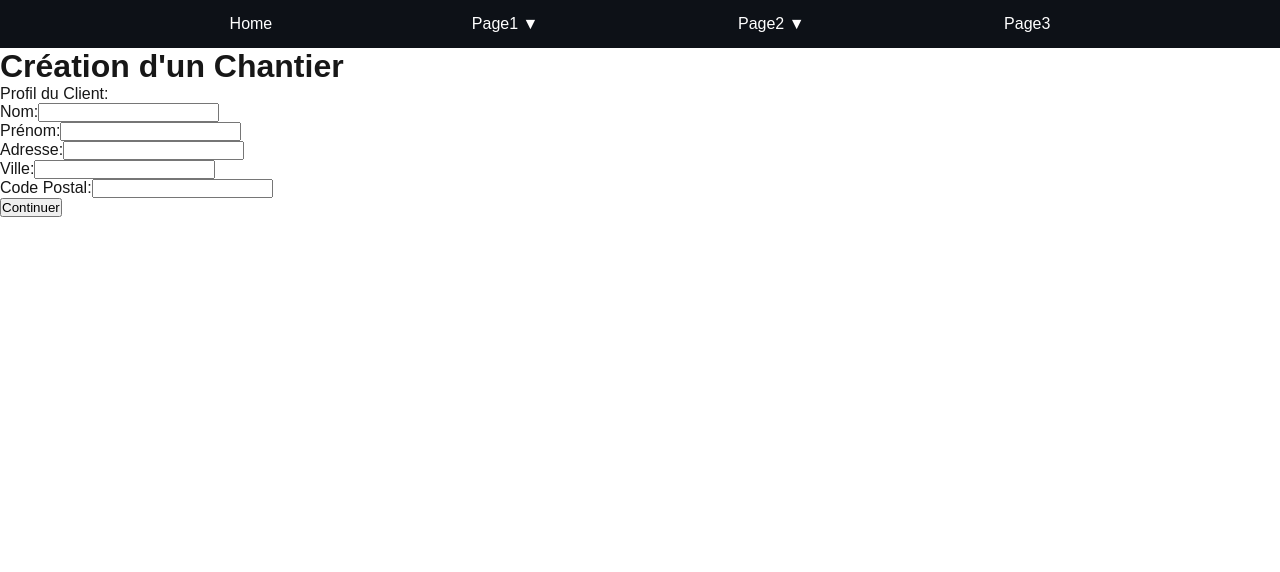
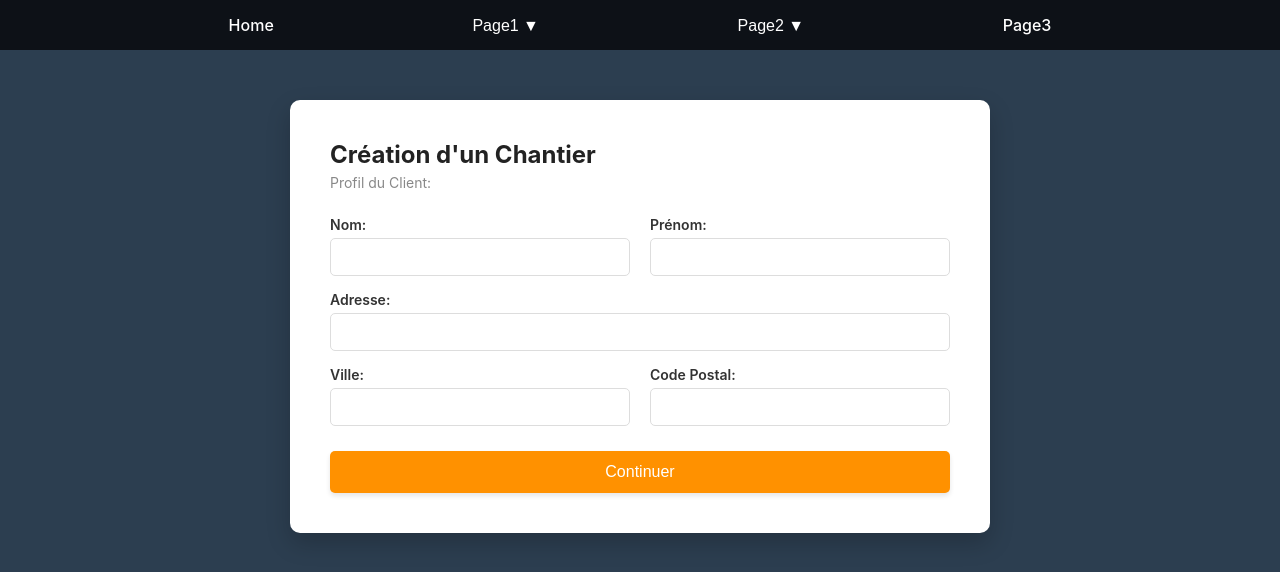
Before and after one commit to BaptisteCpt/SAE-4.01, a Next.js app in the folder sae3.01/: page /Creation-de-chantier in a window 1280 px wide. Shown: the top 572 px of the page. Built offline with nearby package versions, Linux system fonts and the light colour scheme.

Commit message:
CSS creation chantier

```diff
--- a/sae3.01/app/Creation-de-chantier/page.jsx
+++ b/sae3.01/app/Creation-de-chantier/page.jsx
@@ -1,7 +1,7 @@
 'use client'
 
 import React from 'react'
-import {useState} from 'react'
+import { useState } from 'react'
 import { useRouter } from 'next/navigation'
 import { useEffect } from 'react'
 import Nav from '../components/Nav'
@@ -12,13 +12,13 @@ export default function page() {
         <>
             {
                 <div>
-                <Nav/>
+                    <Nav />
+                    <div className="BulleDuFormulaire">
                         <h1>Création d'un Chantier</h1>
+                        <p>
+                            Profil du Client:
+                            </p>
                         <form>
-                    <label>
-                        Profil du Client:
-                    </label>
-                    <br />
                             <label>
                                 Nom:
                                 <input type="text" name="Nom" />
@@ -45,7 +45,8 @@ export default function page() {
                             </label>
                             <br />
                             <button type="submit">Continuer</button>
-                </form>
+                        </form >
+                    </div>
                 </div>
             }
         </>
--- a/sae3.01/app/css/accueil.css
+++ b/sae3.01/app/css/accueil.css
@@ -1,5 +1,5 @@
 #accueil_body {
-    background-color: #1d2329;
+    background-color: #21272c;
     display: flex;
     flex-direction: column;
     align-items: center;
--- a/sae3.01/app/css/creation_chantier.css
+++ b/sae3.01/app/css/creation_chantier.css
@@ -0,0 +1,99 @@
+/* 1. Le fond général de la page (Gris foncé) */
+body {
+    background-color: #2c3e50; /* Couleur sombre de l'image */
+    font-family: -apple-system, BlinkMacSystemFont, "Segoe UI", Roboto, sans-serif;
+    /* On ne met pas de flex ici pour ne pas gêner la Nav */
+  }
+
+  /* 2. La carte blanche (La Bulle) */
+  .BulleDuFormulaire {
+    background-color: white;
+    max-width: 700px;         /* Largeur limitée */
+    margin: 50px auto;        /* 50px en haut/bas, et AUTO pour centrer horizontalement */
+    padding: 40px;
+    border-radius: 10px;      /* Coins arrondis */
+    box-shadow: 0 10px 25px rgba(0, 0, 0, 0.2); /* Ombre portée */
+  }
+
+  /* Titres */
+  .BulleDuFormulaire h1 {
+    margin-top: 0;
+    margin-bottom: 5px;
+    font-size: 24px;
+    color: #222;
+  }
+
+  .BulleDuFormulaire p {
+    color: #888;
+    font-size: 14px;
+    margin-bottom: 25px;
+    margin-top: 0;
+  }
+
+  /* 3. MISE EN PAGE : On transforme le form en grille */
+  .BulleDuFormulaire form {
+    display: grid;
+    grid-template-columns: 1fr 1fr; /* 2 colonnes égales */
+    column-gap: 20px;               /* Espace horizontal */
+    row-gap: 15px;                  /* Espace vertical */
+  }
+
+  /* 4. IMPORTANT : On cache les balises <br> de ton code React */
+  .BulleDuFormulaire form br {
+    display: none;
+  }
+
+  /* Style des labels (Texte + Input) */
+  .BulleDuFormulaire label {
+    display: flex;
+    flex-direction: column; /* Le texte au-dessus de l'input */
+    font-size: 14px;
+    font-weight: 600;
+    color: #333;
+    gap: 5px; /* Espace entre le texte "Nom" et la case */
+  }
+
+  /* 5. LES EXCEPTIONS (Ciblage sans changer le React) */
+
+  /* L'adresse est le 3ème label, on veut qu'elle prenne toute la largeur */
+  .BulleDuFormulaire label:nth-of-type(3) {
+    grid-column: 1 / -1;
+  }
+
+  /* Le bouton doit aussi prendre toute la largeur */
+  .BulleDuFormulaire button {
+    grid-column: 1 / -1;
+  }
+
+  /* Style des champs de saisie */
+  .BulleDuFormulaire input {
+    padding: 10px 12px;
+    border: 1px solid #ddd;
+    border-radius: 5px;
+    font-size: 14px;
+    outline: none;
+    background-color: #fff;
+  }
+
+  /* Style du placeholder pour qu'il ressemble à l'image */
+  .BulleDuFormulaire input::placeholder {
+    color: #ccc;
+  }
+
+  /* Style du bouton Continuer */
+  .BulleDuFormulaire button {
+    background-color: #ff9100; /* Orange vif */
+    color: white;
+    border: none;
+    padding: 12px;
+    font-size: 16px;
+    font-weight: 500;
+    border-radius: 5px;
+    cursor: pointer;
+    margin-top: 10px;
+    box-shadow: 0 3px 5px rgba(0,0,0,0.1);
+  }
+
+  .BulleDuFormulaire button:hover {
+    background-color: #e68200;
+  }
```
Lines whose indentation alone changed are shown as unchanged.
